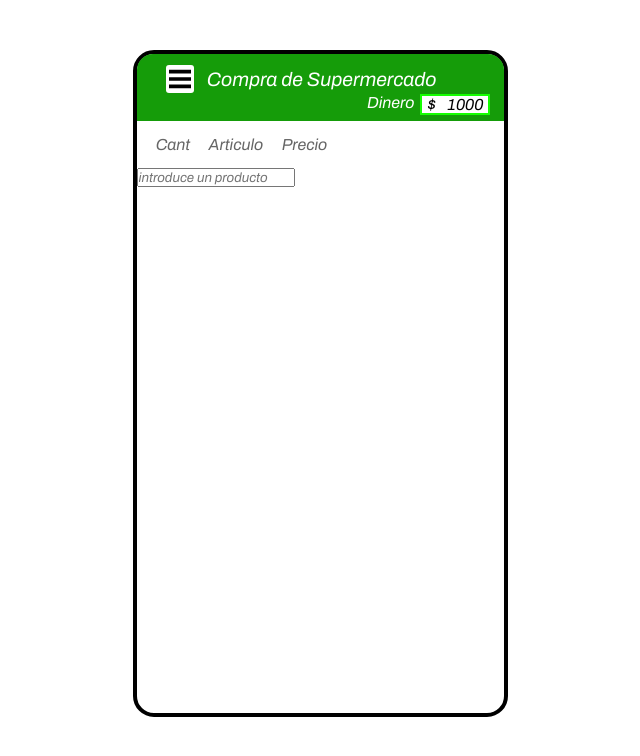
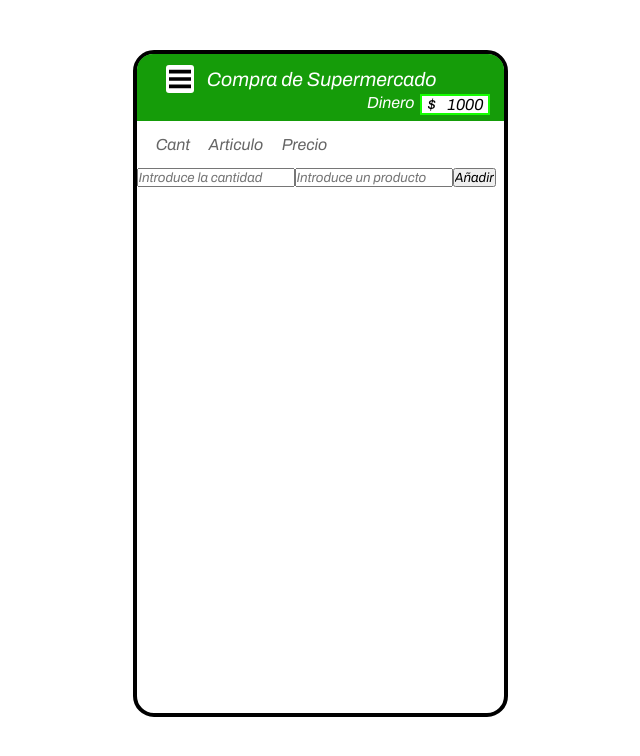
Before and after one commit to jonathanchw/Shopping_list_app, a React (Create React App) app: page / in a window 1280 px wide. Shown: the top 756 px of the page, without its empty margins (320-960 px from the left). Built offline with nearby package versions, Linux system fonts and the light colour scheme.

Commit message:
Adding features to components

```diff
--- a/src/components/InputItem/index.js
+++ b/src/components/InputItem/index.js
@@ -1,25 +1,36 @@
 import React from 'react';
 import useInputItemState from '../useInputItemState';
-
+import './style.css';
 const InputItem = ({ saveItem }) => {
 
-  const { item, handleChange, reset } = useInputItemState('');
+  const {item, reset, handleChange} = useInputItemState({
+    cantidad: "",
+    descripcion: ""
+  });
 
   return (
-    <form onSubmit={(e)=>{
+    <form className="container_form" onSubmit={(e) => {
       e.preventDefault();
-      saveItem(item);
+      saveItem( item );
       reset();
     }}>
-      <input
+      <input className="input_cantidad"
+        name="cantidad"
         type="text"
-        placeholder="introduce un producto"
+        placeholder="Introduce la cantidad"
         onChange={handleChange}
-        value={item}
+        value={item.cantidad}
       />
+      <input className="input_descripcion"
+        name="descripcion"
+        type="text"
+        placeholder="Introduce un producto"
+        onChange={handleChange}
+        value={item.descripcion}
+      />
+      <input className="input_submit" type="submit" value="Añadir" />
     </form>
   );
 };
 
-
 export default InputItem;
--- a/src/components/Items/index.js
+++ b/src/components/Items/index.js
@@ -8,15 +8,13 @@ const Items = ({ listItems, deleteItem }) => {
     <div className="container_list">
       {listItems.map((item, index) => (
         <ul className="ul_list" key={index.toString()}>
-          <li className="li_list" >{index.toString()}</li>
-          <li className="li_list">{item}</li>
-          <li className="li_list">0 $</li>
+          <li className="li_list_cantidad" >{item.cantidad}</li>
+          <li className="li_list_descripcion">{item.descripcion}</li>
+          <li className="li_list_precio">0 $</li>
           <li className="li_list"><button className="btn_check">Check</button></li>
-          <li className="li_list"><button onClick={()=>{deleteItem(index)}} className="btn_delete">Borrar</button></li>
+          <li className="li_list"><button onClick={() => { deleteItem(index) }} className="btn_delete">Borrar</button></li>
         </ul>
-      ))
-    }
-
+      ))}
     </div>
   )
 }
--- a/src/components/useInputItemState/index.js
+++ b/src/components/useInputItemState/index.js
@@ -5,9 +5,17 @@ export default (initialValue) => {
   return {
     item,
     handleChange: (e) => {
-      setItem(e.target.value);
+      const value = e.target.value;
+      setItem({
+        ...item,
+        [e.target.name]: value
+
+      });
     },
-    reset: () => setItem('')
+    reset: () => setItem({
+      cantidad: "",
+      descripcion: ""
+    })
 
   }
 }
--- a/src/components/useListState/index.js
+++ b/src/components/useListState/index.js
@@ -6,9 +6,9 @@ export default (initialValue) => {
   return {
     list,
     addItem: (itemText) => {
-      const trimmedText = itemText.trim();
+      const trimmedText = itemText.descripcion.trim();
       if (trimmedText.length > 0) {
-        setList([...list, trimmedText])
+        setList([...list, itemText])
       };
     },
     deleteItem: (itemIndex) => {
```
